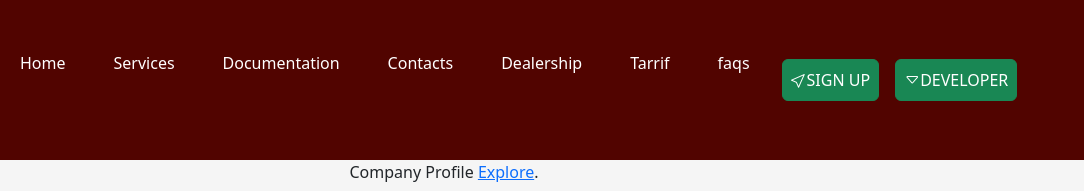
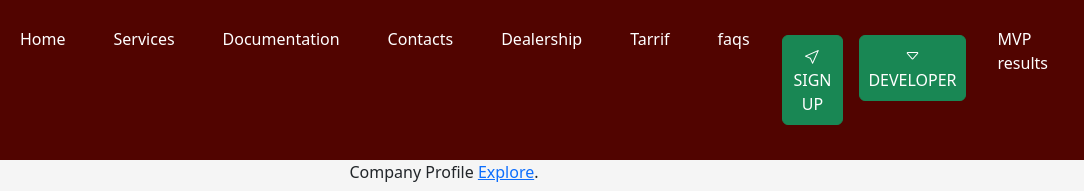
Before and after one commit to Muriithi23626/P-pay, a plain HTML site: page index.html in a window 1280 px wide. Shown: the top 191 px of the page, 196-1280 px from the left. Drawn offline with nearby package versions, Linux system fonts and the light colour scheme.

Commit message:
Update index.html

```diff
--- a/index.html
+++ b/index.html
@@ -62,6 +62,9 @@
             <a href="sign up.html" class="btn btn-success nav-link text-uppercase text-center mx-2 my-3 ">
               <i class="bi bi-caret-down"></i>Developer
             </a>
+          </li>
+	 <li class="nav-item">
+            <a class="nav-link mx-3" href="faqs.html">MVP results</a>
           </li>
         </ul>
 
```
